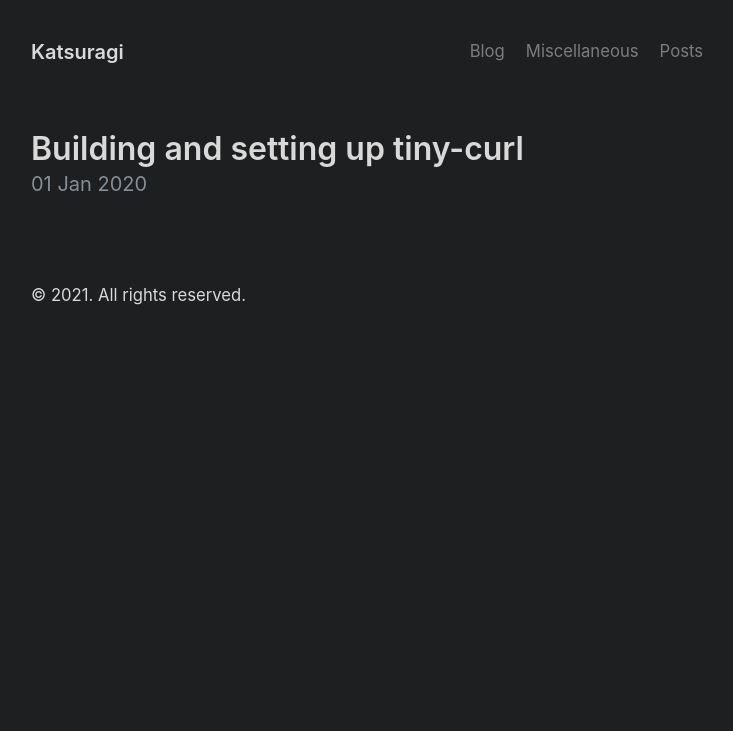
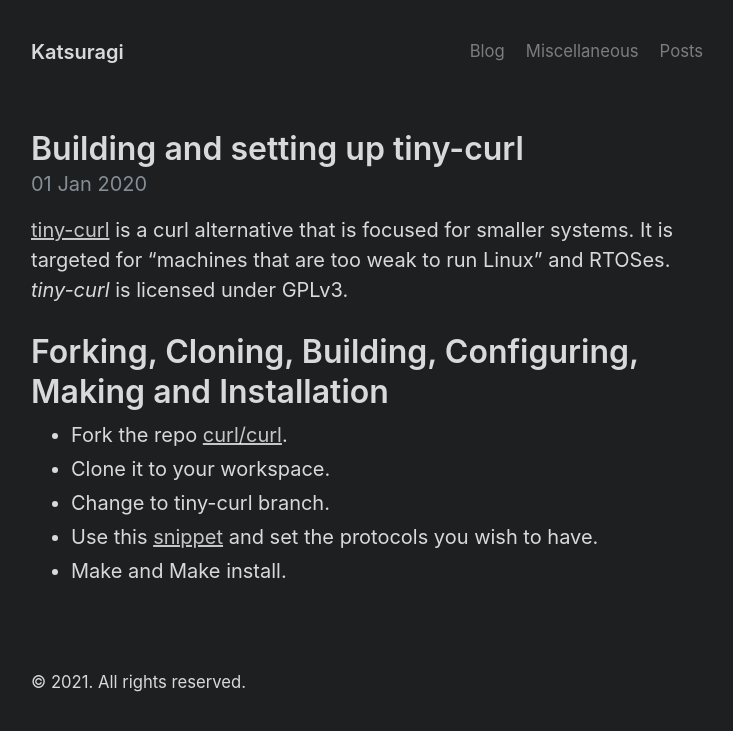
Before and after one commit to katsuragi99/katsuragi99.github.io, a Jekyll site: the page built from _posts/nonblogs/2020-01-01-tiny-curl.md, in a window 1280 px wide. Shown: the top 731 px of the page, without its empty margins (273-1006 px from the left). Built offline with Jekyll 4.4.1, drawn with Linux system fonts in a browser that asks for light colours.

Commit message:
Added tiny-curl-post

```diff
--- a/_posts/nonblogs/2020-01-01-tiny-curl.md
+++ b/_posts/nonblogs/2020-01-01-tiny-curl.md
@@ -3,3 +3,17 @@ layout: post
 title: Building and setting up tiny-curl
 categories: techpost
 ---
+
+[tiny-curl](https://curl.se/tiny) is a curl alternative that is focused for
+smaller systems. It is targeted for "machines that are too weak to run Linux"
+and RTOSes. <em>tiny-curl</em> is licensed under GPLv3.
+
+
+# Forking, Cloning, Building, Configuring, Making and Installation
+
+- Fork the repo [curl/curl](https://github.com/curl/curl).
+- Clone it to your workspace.
+- Change to tiny-curl branch.
+- Use this [snippet](https://gist.github.com/bagder/4d3e326b395f7706e550f68fcfe
+8ccc7#file-tinycurl-sh) and set the protocols you wish to have.
+- Make and Make install.
```
Also changed, not shown: 1 other file.
